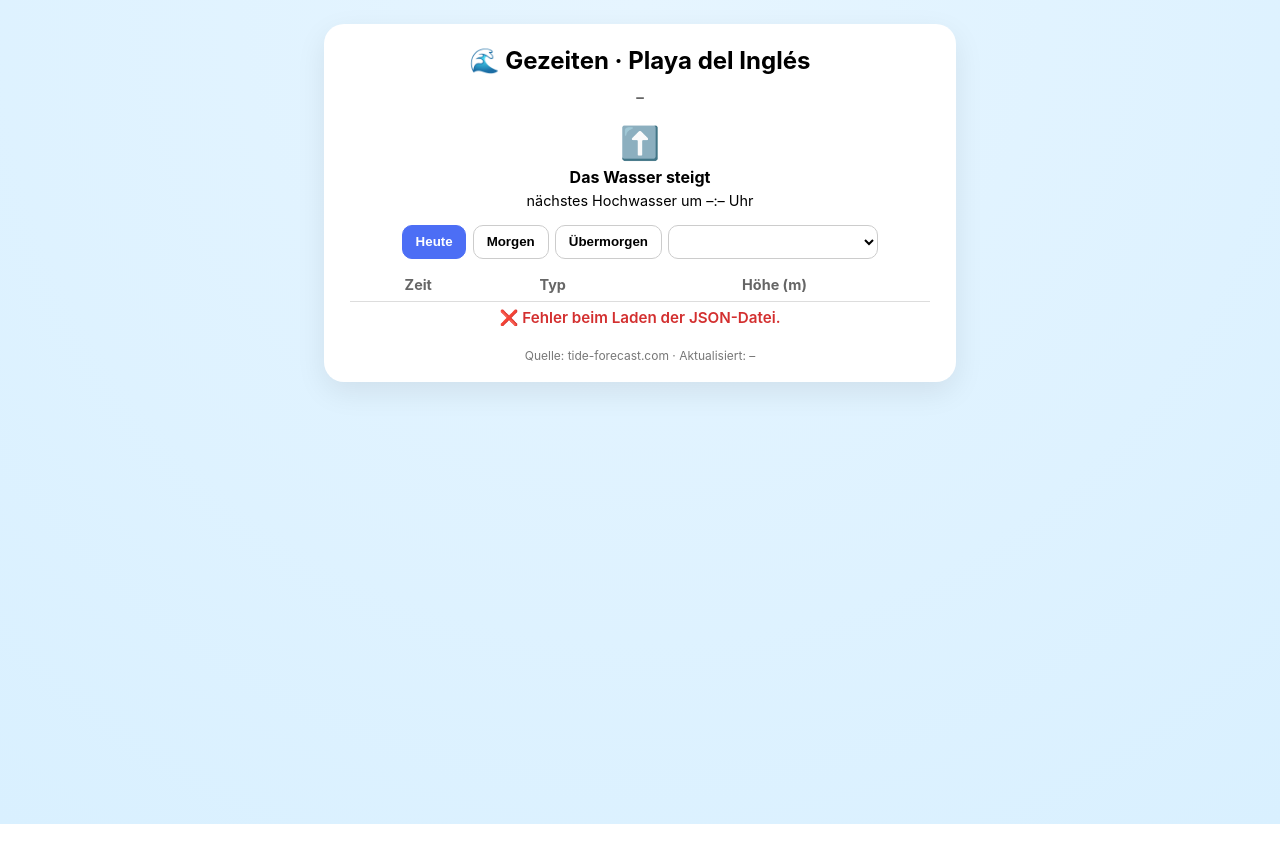
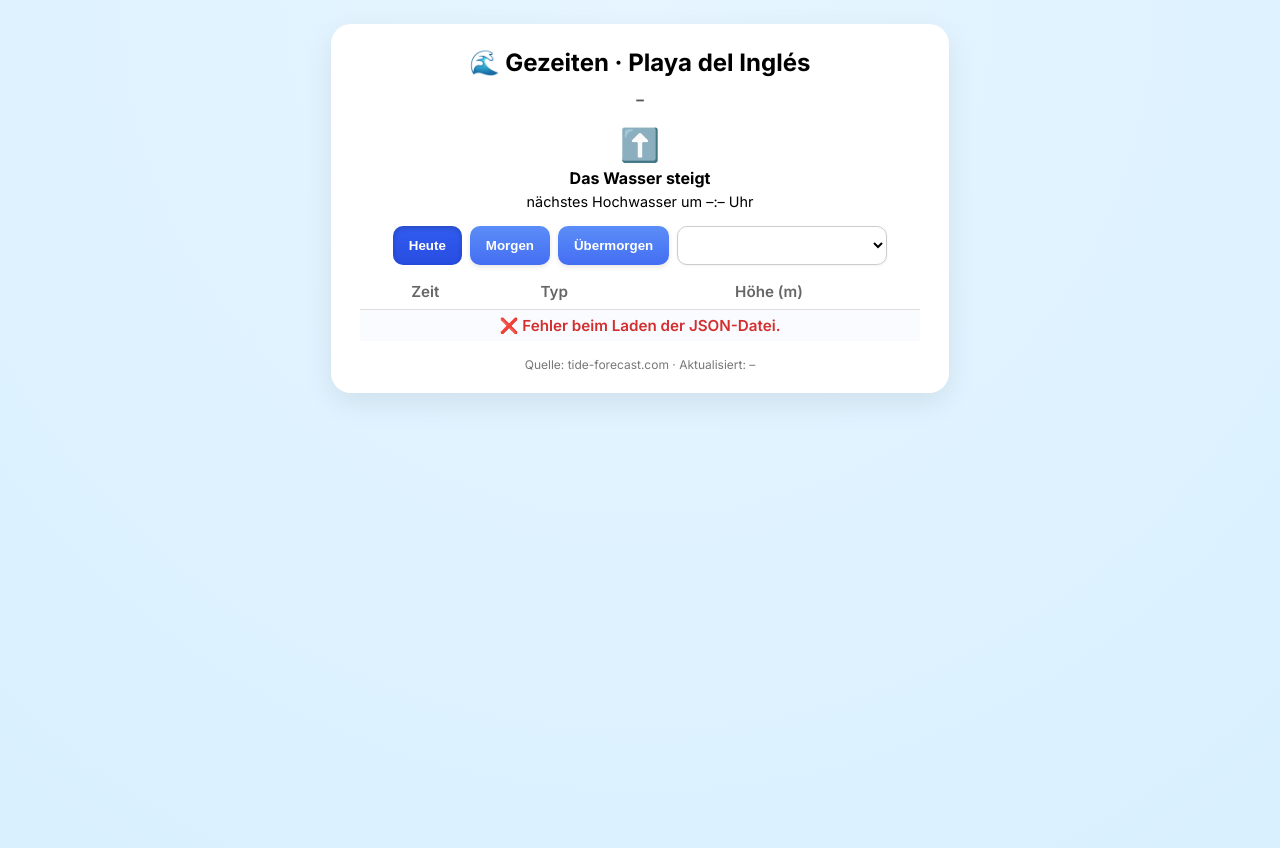
Before and after one commit to happiestmanrob/gezeiten-playa, a website: page frontend/index.html in a window 1280 px wide. Before the commit the page ends 824 px from the top, so only its background shows below. Drawn offline with Linux system fonts and the light colour scheme; no server answers.

Commit message:
Update index.html

```diff
--- a/frontend/index.html
+++ b/frontend/index.html
@@ -4,36 +4,37 @@
   <meta charset="UTF-8" />
   <meta name="viewport" content="width=device-width, initial-scale=1.0" />
   <title>🌊 Gezeiten · Playa del Inglés</title>
+  <link href="https://fonts.googleapis.com/css2?family=Inter:wght@400;600;700&family=Poppins:wght@400;500;600&display=swap" rel="stylesheet">
   <style>
     body {
       font-family: "Inter", system-ui, sans-serif;
       background: radial-gradient(circle at top, #e6f5ff 0%, #d9f0ff 100%);
       display: flex;
       justify-content: center;
-      align-items: flex-start; /* 🔹 weniger Abstand oben */
+      align-items: flex-start;
       min-height: 100vh;
       margin: 0;
-      padding-top: 1.5rem; /* 🔹 kleinerer oberer Rand */
+      padding: 1.5rem 0;
     }
 
     .card {
       background: white;
-      padding: 1.2rem 1.6rem;
+      padding: 1.3rem 1.8rem;
       border-radius: 20px;
       box-shadow: 0 10px 30px rgba(0, 0, 0, 0.08);
-      max-width: 580px;
-      width: 92%;
+      max-width: 520px;
+      width: 85%; /* 🔹 schmaler, damit seitlicher Rand sichtbar bleibt */
       text-align: center;
     }
 
     h1 {
-      font-size: 1.5rem; /* 🔹 kleiner, damit auf Mobile in eine Zeile passt */
+      font-size: 1.5rem;
       margin: 0.2rem 0 0.3rem 0;
     }
 
     h2 {
       font-size: 0.95rem;
-      color: #666;
+      color: #555;
       margin-bottom: 1rem;
     }
 
@@ -47,13 +48,8 @@
       margin-bottom: 0.3rem;
     }
 
-    .status.up {
-      color: #2e7d32;
-    }
-
-    .status.down {
-      color: #d32f2f;
-    }
+    .status.up { color: #2e7d32; }
+    .status.down { color: #d32f2f; }
 
     .next {
       color: #000;
@@ -65,32 +61,51 @@
       display: flex;
       justify-content: center;
       flex-wrap: wrap;
-      gap: 0.4rem;
+      gap: 0.5rem;
       margin-bottom: 1rem;
     }
 
-    button, select {
+    /* 🔹 Buttons moderner, mit 3D Effekt & sanftem Hover */
+    button {
+      background: linear-gradient(180deg, #5b8df7, #446ef3);
+      border: none;
+      border-radius: 10px;
+      padding: 0.5rem 1rem;
+      cursor: pointer;
+      font-weight: 600;
+      color: white;
+      box-shadow: 0 2px 5px rgba(0, 0, 0, 0.1);
+      transition: transform 0.1s ease, box-shadow 0.2s ease;
+    }
+
+    button:hover {
+      transform: translateY(-2px);
+      box-shadow: 0 3px 6px rgba(0, 0, 0, 0.15);
+    }
+
+    button.active {
+      background: linear-gradient(180deg, #315cf0, #284ce0);
+      box-shadow: inset 0 2px 5px rgba(0,0,0,0.2);
+    }
+
+    /* 🔹 Dropdown modernisiert, mit Poppins-Schrift */
+    select {
+      font-family: "Poppins", sans-serif;
       background: white;
       border: 1px solid #ccc;
       border-radius: 10px;
       padding: 0.45rem 0.8rem;
-      cursor: pointer;
-      font-weight: 600;
-      transition: all 0.2s ease;
+      font-size: 0.9rem;
+      text-align: center;
+      min-width: 210px;
+      box-shadow: 0 1px 3px rgba(0, 0, 0, 0.05);
+      transition: border-color 0.2s ease;
     }
 
-    button.active {
-      background-color: #4c6ef5;
-      color: white;
+    select:focus {
+      outline: none;
       border-color: #4c6ef5;
-    }
-
-    select {
-      text-align: center; /* 🔹 Datum im Dropdown zentriert */
-      font-size: 0.9rem;
-      padding: 0.45rem 0.4rem;
-      width: auto;
-      min-width: 210px; /* 🔹 etwas schmaler */
+      box-shadow: 0 0 0 3px rgba(76, 110, 245, 0.2);
     }
 
     table {
@@ -98,18 +113,27 @@
       border-collapse: collapse;
       text-align: center;
       margin-top: 1rem;
+      font-size: 0.95rem;
     }
 
     th {
       color: #666;
       padding-bottom: 0.5rem;
       border-bottom: 1px solid #ddd;
-      font-size: 0.9rem;
+      font-weight: 600;
     }
 
     td {
-      padding: 0.35rem 0;
-      font-size: 0.95rem;
+      padding: 0.4rem 0;
+    }
+
+    /* 🔹 Dezente Zeilenfärbung */
+    tbody tr:nth-child(odd) {
+      background-color: #f9fbff;
+    }
+
+    tr.low {
+      background-color: #ecf4ff !important; /* helles Blau bei Niedrigwasser */
     }
 
     tr.low td {
@@ -128,13 +152,18 @@
       color: #777;
     }
 
-    footer span {
-      white-space: nowrap;
-    }
+    footer span { white-space: nowrap; }
 
     .error {
       color: #d32f2f;
       font-weight: 600;
+    }
+
+    @media (min-width: 768px) {
+      .card {
+        width: 60%;
+        max-width: 560px;
+      }
     }
   </style>
 </head>
@@ -242,7 +271,6 @@
           year: "numeric",
         }) + `, ${timeStr} Uhr`;
 
-      // Dropdown synchronisieren
       document.getElementById("date-select").value = day.date;
 
       const tbody = document.getElementById("tide-table");
@@ -297,22 +325,8 @@
         trendUp = nextTide?.typ === "Hochwasser";
         trendText = trendUp ? "Das Wasser steigt gerade" : "Das Wasser fällt gerade";
       } else {
-        if (!lastTide && !nextTide) {
-          trendText = "Keine Daten verfügbar";
-        } else if (!lastTide && nextTide) {
-          trendUp = nextTide.typ === "Hochwasser";
-          trendText = trendUp ? "Das Wasser steigt dann" : "Das Wasser fällt dann";
-        } else if (!nextTide) {
-          const firstNext = allDays[idx + 1]?.tides[0];
-          if (firstNext) {
-            trendUp = firstNext.typ === "Hochwasser";
-            trendText = trendUp ? "Das Wasser steigt dann" : "Das Wasser fällt dann";
-            nextTide = firstNext;
-          }
-        } else {
-          trendUp = lastTide.typ === "Niedrigwasser";
-          trendText = trendUp ? "Das Wasser steigt dann" : "Das Wasser fällt dann";
-        }
+        trendUp = (lastTide?.typ === "Niedrigwasser") || (nextTide?.typ === "Hochwasser");
+        trendText = trendUp ? "Das Wasser steigt dann" : "Das Wasser fällt dann";
       }
 
       document.getElementById("tide-status").textContent = trendText;
```
